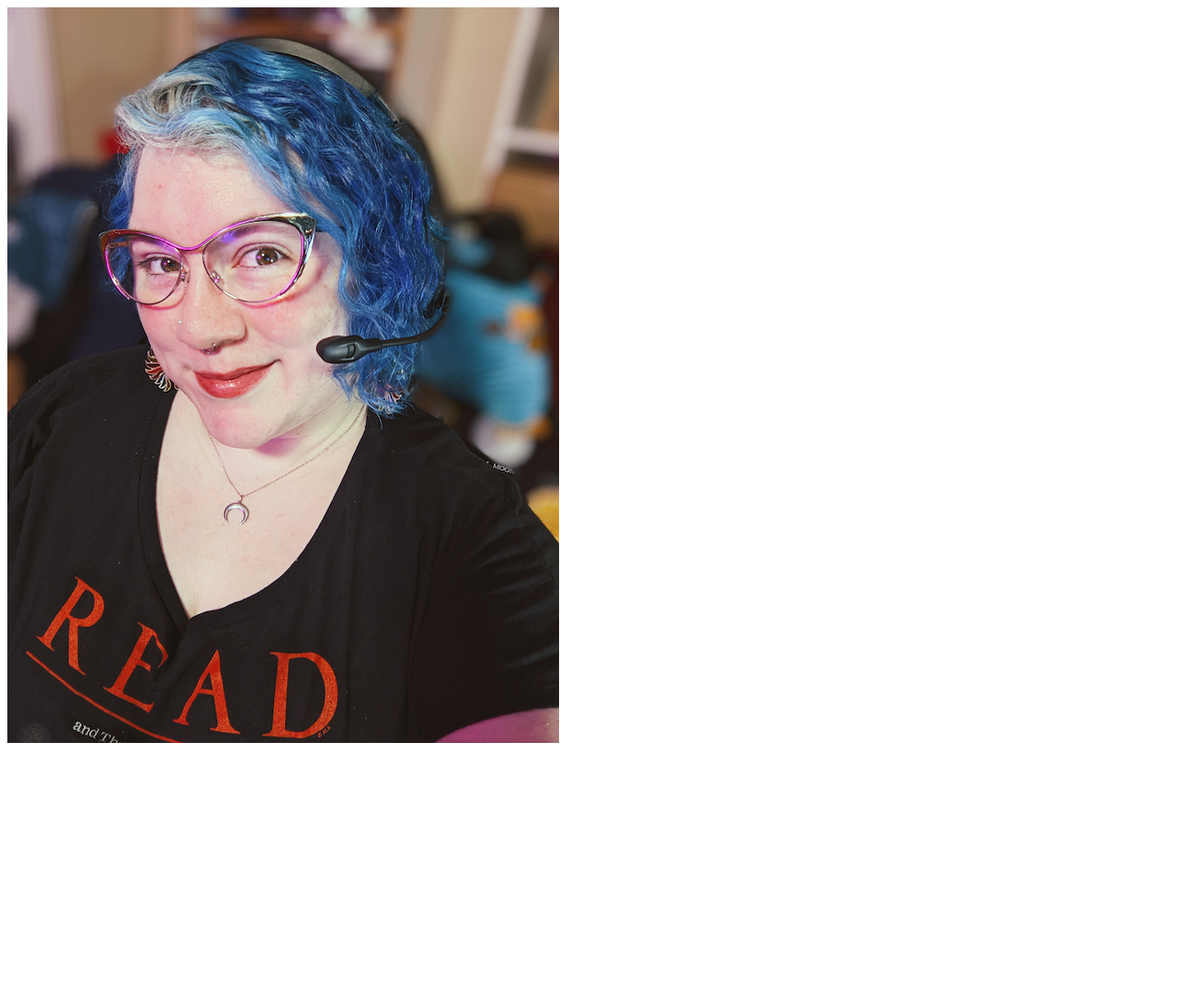
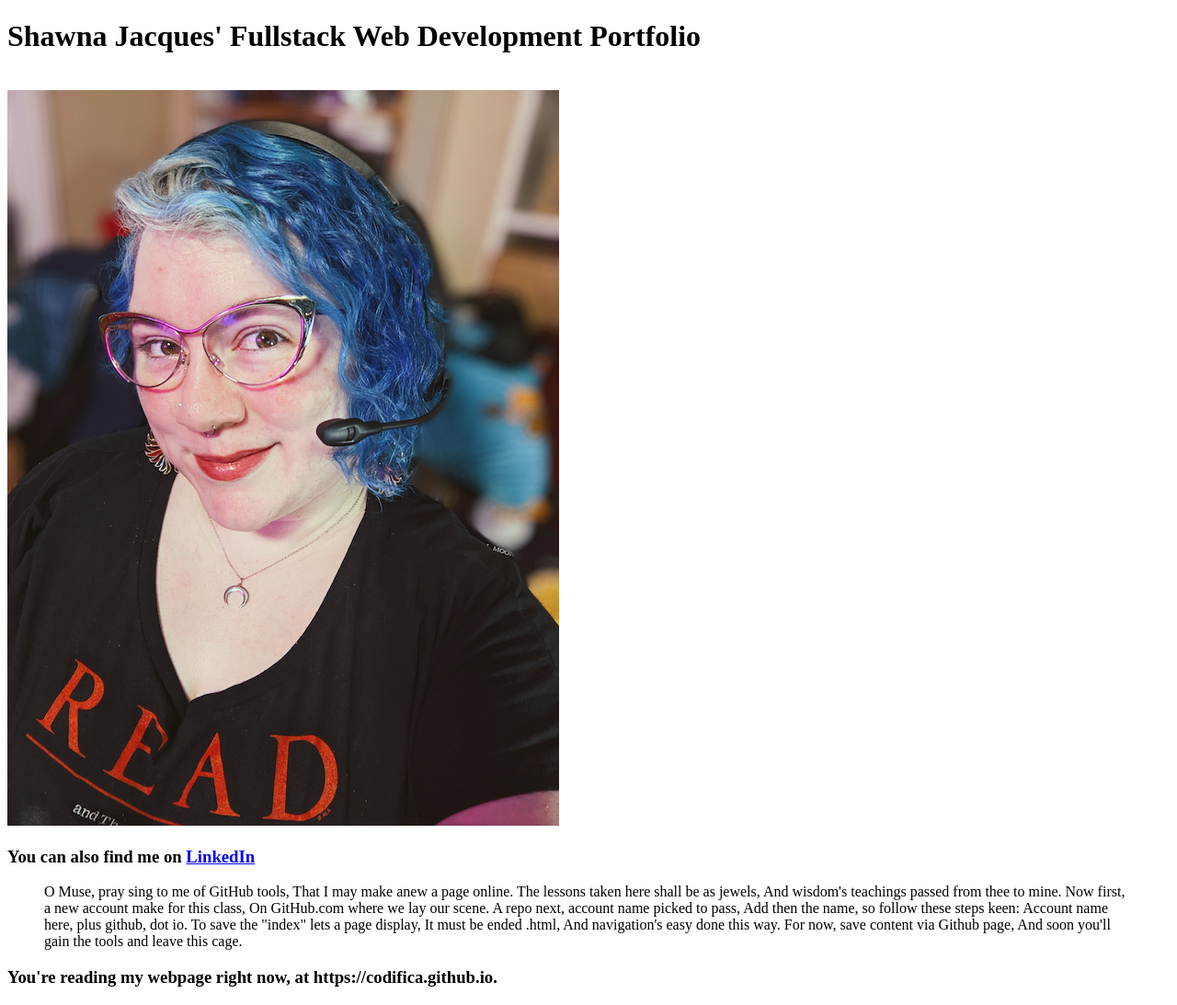
Before and after one commit to codifica/codifica.github.io, a plain HTML site: page index.html in a window 1280 px wide. Shown: the whole page at 92% size. Before the commit the page ends 820 px from the top, so only its background shows below. Drawn offline with Linux system fonts and the light colour scheme.

Commit message:
How To sonnet written in iambic pentameter.

```diff
--- a/index.html
+++ b/index.html
@@ -7,6 +7,32 @@
 
 </head>
 <body>
-<img src="img/shawna.png">
+<h1>Shawna Jacques' Fullstack Web Development Portfolio</h1><br>
+<img src="img/shawna.png"><br>
+
+<h3>You can also find me on <a href="https://www.linkedin.com/in/shawna-jacques-5b846716/">LinkedIn</a></h3>
+
+<blockquote>O Muse, pray sing to me of GitHub tools,
+That I may make anew a page online.
+The lessons taken here shall be as jewels,
+And wisdom's teachings passed from thee to mine.
+
+Now first, a new account make for this class,
+On GitHub.com where we lay our scene.
+A repo next, account name picked to pass,
+Add then the name, so follow these steps keen:
+
+Account name here, plus github, dot io.
+To save the "index" lets a page display,
+It must be ended .html,
+And navigation's easy done this way.
+
+For now, save content via Github page,
+And soon you'll gain the tools and leave this cage.</blockquote>
+
+<h3>You're reading my webpage right now, at https://codifica.github.io.</h3>
+
+
+
 </body>
 </html>
```
